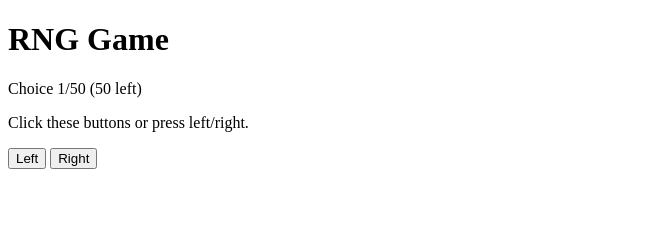
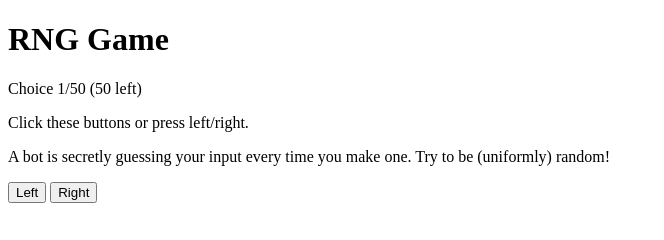
Before and after one commit to donjar/rng, a plain HTML site: page index.html in a window 1280 px wide. Shown: the whole page, without its empty margins (0-664 px from the left). Drawn offline with Linux system fonts and the light colour scheme.

Commit message:
Add desc

```diff
--- a/index.html
+++ b/index.html
@@ -8,6 +8,7 @@
     <h1>RNG Game</h1>
     <p>Choice <span id="choice"></span>/50 (<span id="remaining"></span> left)</p>
     <p>Click these buttons or press left/right.</p>
+    <p>A bot is secretly guessing your input every time you make one. Try to be (uniformly) random!</p>
     <p>
       <button id="left">Left</button>
       <button id="right">Right</button>
```
